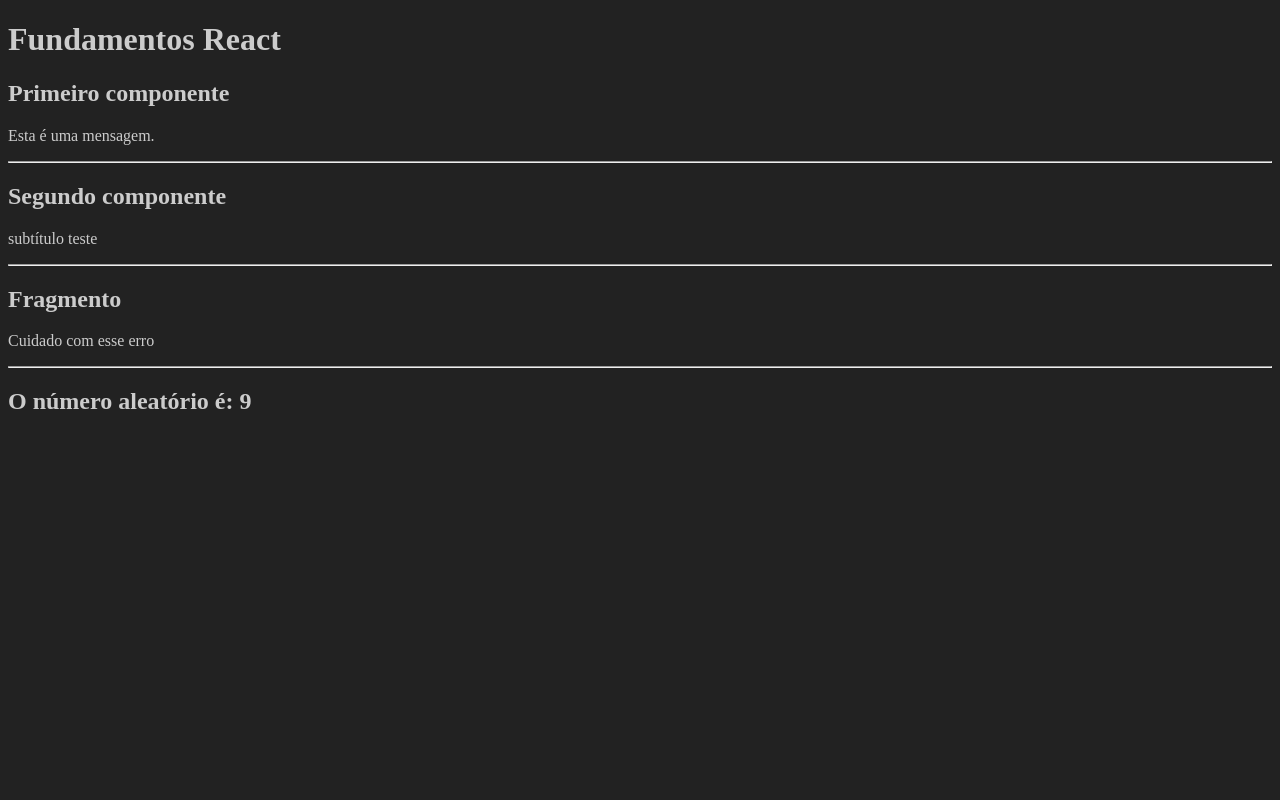
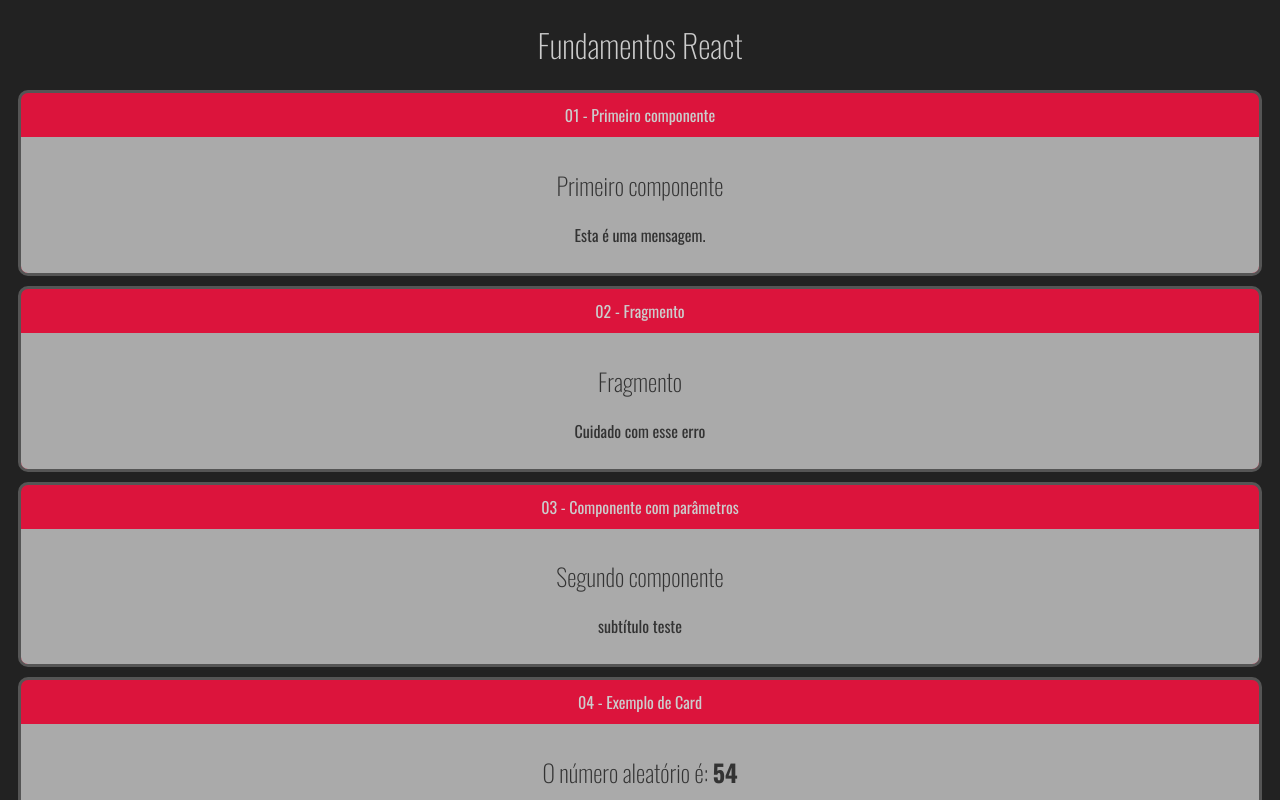
Before and after one commit to matheusrf96/fundamentos-react, a React (Create React App) app: page / in a window 1280 px wide. Shown: the top 800 px of the page. Built offline with nearby package versions, Linux system fonts and the light colour scheme.

Commit message:
Create a card component

```diff
--- a/public/index.html
+++ b/public/index.html
@@ -11,6 +11,9 @@
     />
     <link rel="apple-touch-icon" href="%PUBLIC_URL%/logo192.png" />
     <link rel="manifest" href="%PUBLIC_URL%/manifest.json" />
+    <link rel="preconnect" href="https://fonts.googleapis.com">
+<link rel="preconnect" href="https://fonts.gstatic.com" crossorigin>
+<link href="https://fonts.googleapis.com/css2?family=Oswald:wght@200;300;400;500;600;700&display=swap" rel="stylesheet">
     <title>React App</title>
   </head>
   <body>
--- a/src/App.jsx
+++ b/src/App.jsx
@@ -5,16 +5,34 @@
 import Fragmento from "./components/basic/Fragmento"
 import Aleatorio from './components/basic/Aleatorio'
 
+import Card from './components/layout/Card'
+
 
 const App = () => {
     return (
         <div id="app">
             <h1>Fundamentos React</h1>
 
-            <Primeiro />
-            <ComParametro titulo="Segundo componente" subtitulo="subtítulo teste" />
-            <Fragmento />
-            <Aleatorio min={0} max={10} />
+            <Card title="01 - Primeiro componente">
+                <Primeiro />
+            </Card>
+
+            <Card title="02 - Fragmento">
+                <Fragmento />
+            </Card>
+
+            <Card title="03 - Componente com parâmetros">
+                <ComParametro titulo="Segundo componente" subtitulo="subtítulo teste" />
+            </Card>
+
+            <Card title="04 - Exemplo de Card">
+                <Aleatorio min={1} max={60} />
+                <Aleatorio min={1} max={60} />
+                <Aleatorio min={1} max={60} />
+                <Aleatorio min={1} max={60} />
+                <Aleatorio min={1} max={60} />
+                <Aleatorio min={1} max={60} />
+            </Card>
         </div>
     )
 }
--- a/src/components/basic/Aleatorio.jsx
+++ b/src/components/basic/Aleatorio.jsx
@@ -8,8 +8,6 @@
 
     return (
         <div>
-            <hr />
-
             <h2>O número aleatório é: <strong>{ randomNumber }</strong></h2>
         </div>
     )
--- a/src/components/basic/ComParametro.jsx
+++ b/src/components/basic/ComParametro.jsx
@@ -4,8 +4,6 @@
 const ComParametro = (props) => {
     return (
         <div>
-            <hr />
-
             <h2>{ props.titulo }</h2>
             <p>{ props.subtitulo }</p>
         </div>
--- a/src/components/basic/Fragmento.jsx
+++ b/src/components/basic/Fragmento.jsx
@@ -4,8 +4,6 @@
 const Fragmento = () => {
     return (
         <React.Fragment>
-            <hr />
-
             <h2>Fragmento</h2>
             <p>Cuidado com esse erro</p>
         </React.Fragment>
--- /dev/null
+++ b/src/components/layout/Card.css
@@ -0,0 +1,19 @@
+.card {
+    background-color: crimson;
+    border-radius: 10px;
+    overflow: hidden;
+    border: 3px solid #555;
+    margin: 10px;
+}
+
+.card .title {
+    padding: 10px 0;
+    display: flex;
+    justify-content: center;
+}
+
+.card .content {
+    background-color: #aaa;
+    color: #333;
+    padding: 10px;
+}
--- /dev/null
+++ b/src/components/layout/Card.jsx
@@ -0,0 +1,17 @@
+import React from 'react'
+
+import './Card.css'
+
+
+const Card = (props) => {
+    return (
+        <div className="card">
+            <div className="title">{ props.title }</div>
+            <div className="content">
+                { props.children }
+            </div>
+        </div>
+    )
+}
+
+export default Card
--- a/src/index.css
+++ b/src/index.css
@@ -1,4 +1,10 @@
 body {
+    font-family: Oswald;
     color: #ccc;
     background-color: #222;
+    text-align: center;
 }
+
+h1, h2, h3 {
+    font-weight: 200;
+}
```
